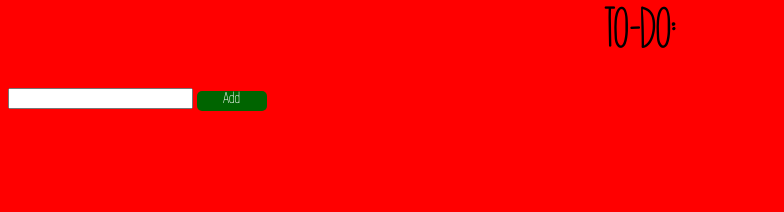
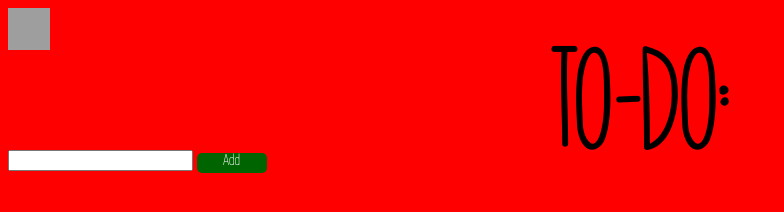
Before and after one commit to CarminaP/CarminaP.github.io, a plain HTML site: page to-do.html in a window 1280 px wide. Shown: the whole page, without its empty margins (0-784 px from the left). Drawn offline with nearby package versions, Linux system fonts and the light colour scheme; grey boxes are pictures that could not be loaded.

Commit message:
Update to-do.html

```diff
--- a/to-do.html
+++ b/to-do.html
@@ -5,6 +5,14 @@
     <title>Lazy Out</title>
         <link rel="stylesheet" type="text/css" href="css/style.css" />
     <style type="text/css">
+        #yay{
+  color: black;
+  font-family: 'austie';
+  font-weight: bold;
+  font-size: 100px;
+  text-align: center;
+}
+
         form {
             display: inline-block;
            align-self:  center;
@@ -12,6 +20,7 @@
 
         #button{
             display: inline-block;
+            align-self: center;
             height: 20px;
             width: 70px;
             font-family: "simplifica";
@@ -37,12 +46,12 @@
 	  <script type="text/javascript" src="http://www.google-analytics.com/analytics.js"></script>
     <script url="code.jquery.com/jquery-1.10.2.js"></script>
 
-    <script>
+    <script >
 
     $(document).ready(function() {
         $("#button").click(function(){
            var toAdd = $("input[name=checkListItem]").val();
-            $(".list").append('<div class="item">'+ toAdd + '</div>')
+            $(".list").append('<div class="item"> ✘ '+ toAdd + '</div>')
         });
         $(document).on("click",".item", function(){
            $(this).remove();
@@ -51,16 +60,15 @@
     </script>
 </head>
 <body bgcolor= "#FF0000">
+    <a href="http://fornesarturo.github.io/lazyouthub"><img src="https://cdn2.iconfinder.com/data/icons/basic-4/512/home-128.png" height="42" width="42"/></a>
+    <div id="yay">TO-DO:</div>
     <div id="center" >
-        <p id="yey">TO-DO:</p>
-        <p id ="things">
             <form name ="checkListForm">
                 <input type="text" name="checkListItem"/>
           </form>
           <div id="button"> Add </div>
           <br/>
           <div id = "center" class = "list"></div>
-        </p>
       </div>
     </body>
 </html>
```
